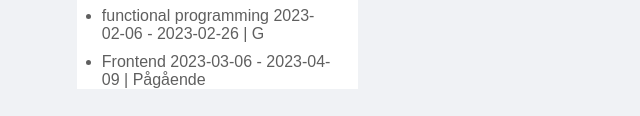
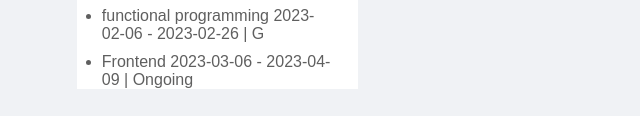
Before and after one commit to JesperSchon/JesperPortfolio.github.io, a plain HTML site: page index.html in a window 1280 px wide. Shown: the part 765-881 px from the top of the page, 0-640 px from the left. Drawn offline with Linux system fonts and the light colour scheme.

Commit message:
Add files via upload

```diff
--- a/index.html
+++ b/index.html
@@ -42,7 +42,7 @@
                             <li>Designpatterns, analysis and design <span> 2022-12-05 - 2022-12-25 | G</span></li>
                             <li>Database techniques and Java <span> 2023-01-02 - 2023-02-03 | G</span></li>
                             <li>functional programming <span> 2023-02-06 - 2023-02-26 | G</span></li>
-                            <li>Frontend <span> 2023-03-06 - 2023-04-09 | Pågående </span></li>
+                            <li>Frontend <span> 2023-03-06 - 2023-04-09 | Ongoing </span></li>
 
                     </ul>
                 </div>
```
